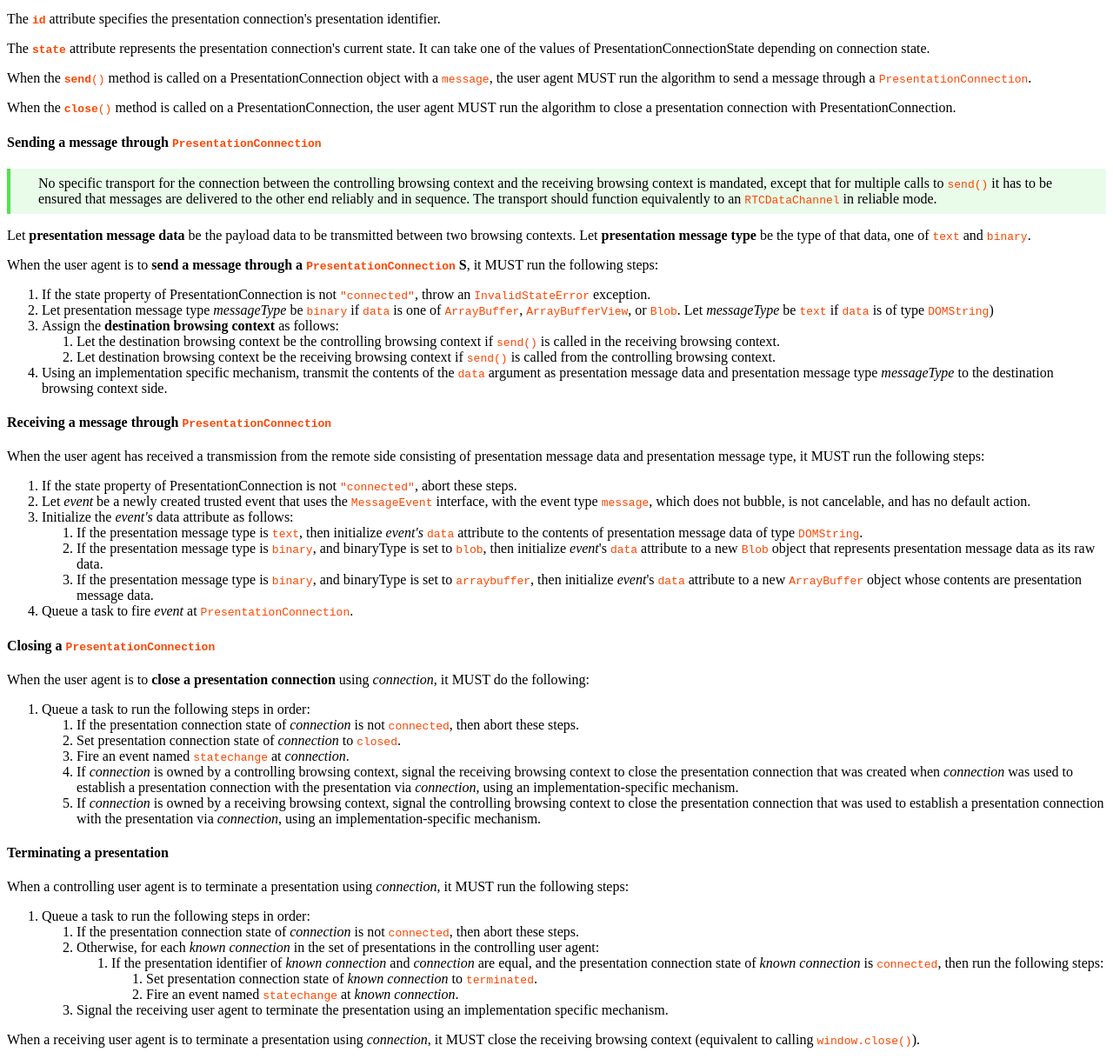
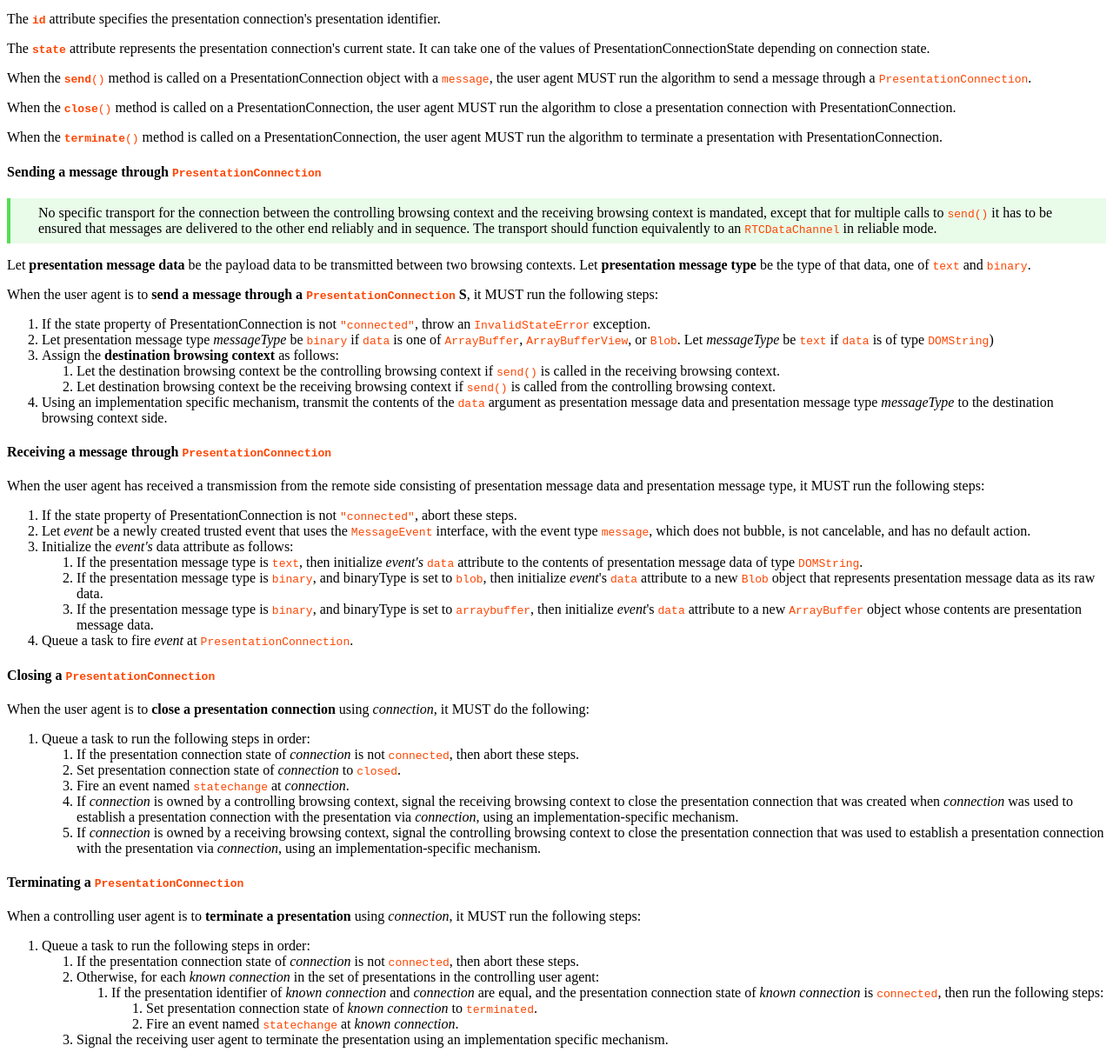
Before and after one commit to w3c/presentation-api, a plain HTML site: page index.html in a window 1280 px wide. Shown: the part 4407-5625 px from the top of the page at 87% size. Drawn offline with Linux system fonts and the light colour scheme.

Commit message:
Modify some context about terminate.

```diff
--- a/index.html
+++ b/index.html
@@ -653,6 +653,12 @@
             algorithm to <a data-lt="close-algorithm">close a presentation
             connection</a> with <a>PresentationConnection</a>.
           </p>
+          <p>
+            When the <code><dfn>terminate</dfn>()</code> method is called on a
+            <a>PresentationConnection</a>, the user agent MUST run the
+            algorithm to <a data-lt="terminate-algorithm">terminate a presentation
+            </a> with <a>PresentationConnection</a>.
+          </p>
         </div>
         <section>
           <h4>
@@ -801,11 +807,12 @@
         </section>
         <section>
           <h4>
-            Terminating a presentation
+            Terminating a <code>PresentationConnection</code>
           </h4>
           <p>
-            When a <a>controlling user agent</a> is to terminate a presentation
-            using <em>connection</em>, it MUST run the following steps:
+            When a <a>controlling user agent</a> is to <dfn data-lt="terminate-algorithm">
+            terminate a presentation</dfn> using <em>connection</em>, it MUST run
+            the following steps:
           </p>
           <ol>
             <li>
```
